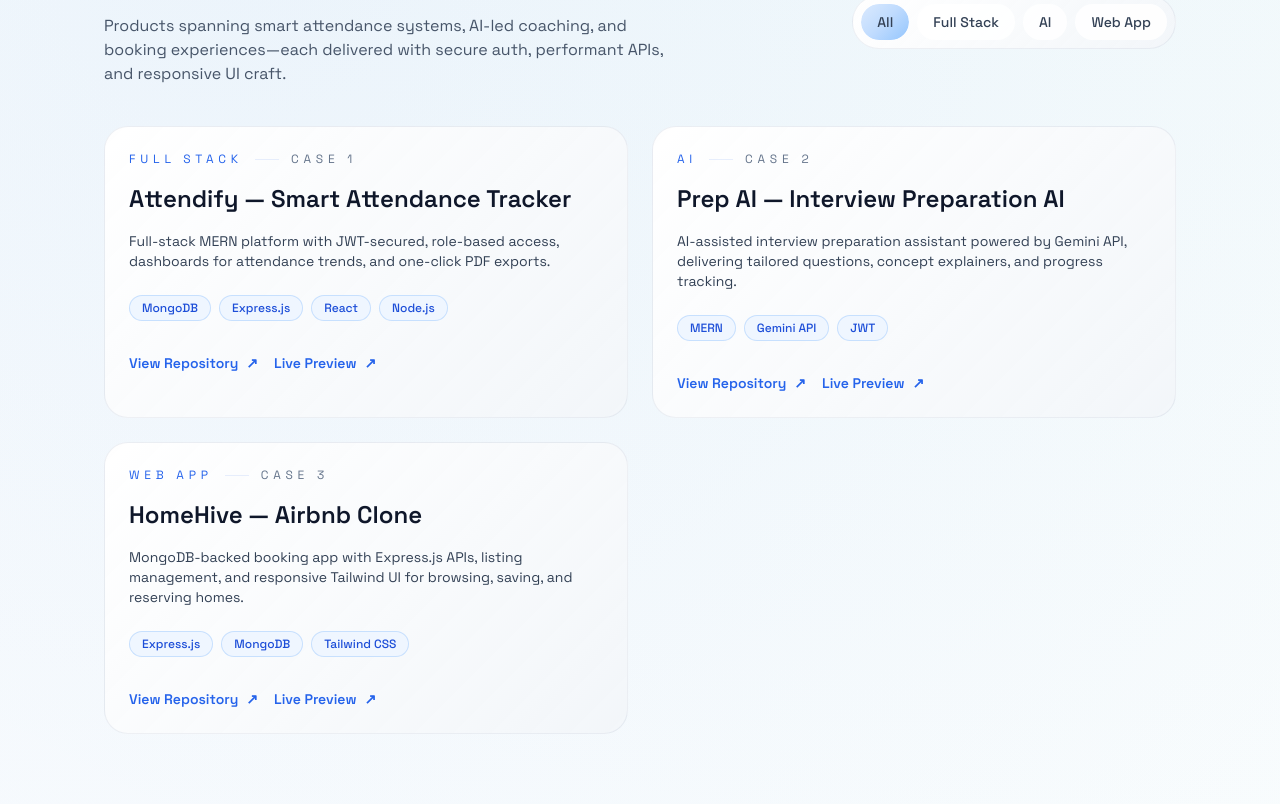
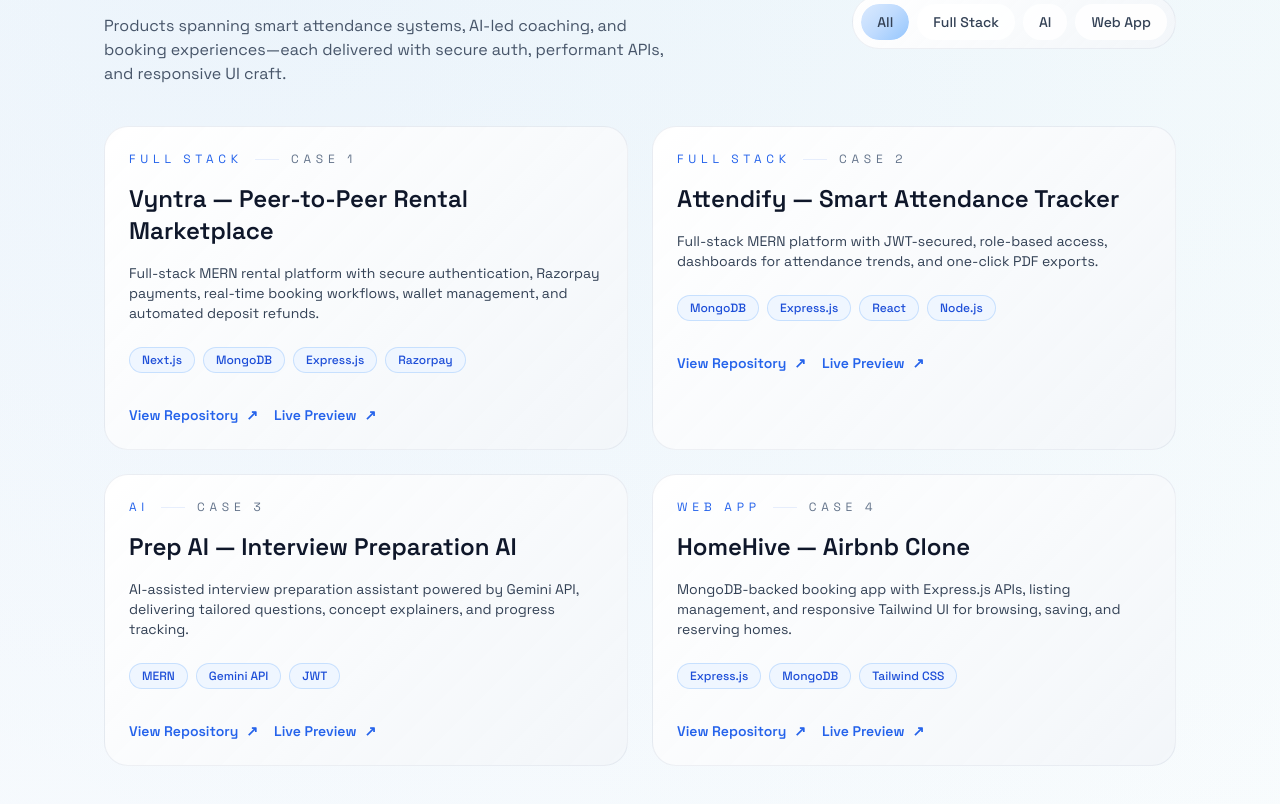
Before and after one commit to Rahul-Kumar-code/Portfolio, a React (Vite) app: page / in a window 1280 px wide. Shown: the part 986-1790 px from the top of the page. Built offline with nearby package versions, Linux system fonts and the light colour scheme.

Commit message:
added new project : vyntra

```diff
--- a/src/data/projects.js
+++ b/src/data/projects.js
@@ -1,6 +1,17 @@
 export const projectCategories = ['All', 'Full Stack', 'AI', 'Web App']
 
 export const projects = [
+  {
+id: 'Vyntra',
+title: 'Vyntra — Peer-to-Peer Rental Marketplace',
+description:
+'Full-stack MERN rental platform with secure authentication, Razorpay payments, real-time booking workflows, wallet management, and automated deposit refunds.',
+tech: [ 'Next.js', 'MongoDB', 'Express.js', 'Razorpay'],
+category: 'Full Stack',
+link: 'https://github.com/abhi1913ek-79ri/borrow-box',
+live: 'https://vyntra-sable.vercel.app/'
+},
+
   {
     id: 'attendify',
     title: 'Attendify — Smart Attendance Tracker',
```
